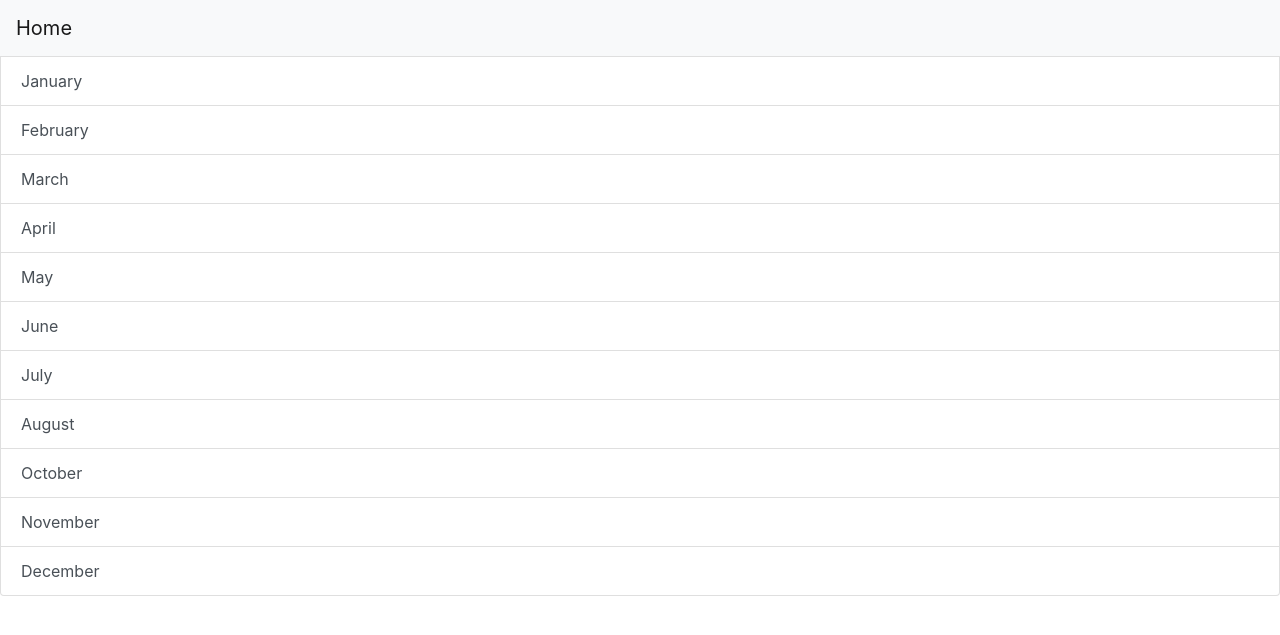
After one commit to DawidAdamczyk/e-home-budget, a Symfony app: template templates/expenditure/list.html.twig in a window 1280 px wide. The commit adds this page. Shown: the top 635 px of the page. Run offline with Twig, Linux system fonts and the light colour scheme; the template is opened without the code that fills it, so the values that code supplies are empty; some libraries are stand-ins or nearby versions.

Commit message:
added a base template and model

```diff
--- a/composer.json
+++ b/composer.json
@@ -14,7 +14,7 @@
         "symfony/form": "4.2.*",
         "symfony/framework-bundle": "4.2.*",
         "symfony/monolog-bundle": "^3.1",
-        "symfony/orm-pack": "*",
+        "symfony/orm-pack": "^1.0",
         "symfony/process": "4.2.*",
         "symfony/security-bundle": "4.2.*",
         "symfony/serializer-pack": "*",
@@ -23,7 +23,8 @@
         "symfony/twig-bundle": "4.2.*",
         "symfony/validator": "4.2.*",
         "symfony/web-link": "4.2.*",
-        "symfony/yaml": "4.2.*"
+        "symfony/yaml": "4.2.*",
+        "twbs/bootstrap": "^4.3"
     },
     "require-dev": {
         "symfony/debug-pack": "*",
--- a/config/routes.yaml
+++ b/config/routes.yaml
@@ -1,3 +1,3 @@
-#index:
-#    path: /
-#    controller: App\Controller\DefaultController::index
+index:
+    path: /
+    controller: App\Controller\ExpenditureController::list
--- a/templates/base.html.twig
+++ b/templates/base.html.twig
@@ -3,10 +3,24 @@
     <head>
         <meta charset="UTF-8">
         <title>{% block title %}Welcome!{% endblock %}</title>
-        {% block stylesheets %}{% endblock %}
+        {% block stylesheets %}
+        <link rel="stylesheet" href="https://stackpath.bootstrapcdn.com/bootstrap/4.3.1/css/bootstrap.min.css"
+        integrity="sha384-ggOyR0iXCbMQv3Xipma34MD+dH/1fQ784/j6cY/iJTQUOhcWr7x9JvoRxT2MZw1T"
+         crossorigin="anonymous">
+        <script src="https://stackpath.bootstrapcdn.com/bootstrap/4.3.1/js/bootstrap.min.js"
+         integrity="sha384-JjSmVgyd0p3pXB1rRibZUAYoIIy6OrQ6VrjIEaFf/nJGzIxFDsf4x0xIM+B07jRM"
+         crossorigin="anonymous"></script>
+        {% endblock %}
     </head>
     <body>
-        {% block body %}{% endblock %}
+        {% block navbar %}
+          {% include 'navbar.html.twig' %}
+        {% endblock %}
+        {% block body %}
+        <div class="container text-center">
+
+        </div>
+        {% endblock %}
         {% block javascripts %}{% endblock %}
     </body>
 </html>
--- /dev/null
+++ b/templates/expenditure/list.html.twig
@@ -0,0 +1,15 @@
+{% extends 'base.html.twig' %}
+
+{% block body %}
+    <a href="/January" class="list-group-item list-group-item-action">January</a>
+    <a href="/February" class="list-group-item list-group-item-action">February</a>
+    <a href="/March" class="list-group-item list-group-item-action">March</a>
+    <a href="/April" class="list-group-item list-group-item-action">April</a>
+    <a href="/May" class="list-group-item list-group-item-action">May</a>
+    <a href="/June" class="list-group-item list-group-item-action">June</a>
+    <a href="/July" class="list-group-item list-group-item-action">July</a>
+    <a href="/August" class="list-group-item list-group-item-action">August</a>
+    <a href="/October" class="list-group-item list-group-item-action">October</a>
+    <a href="/November" class="list-group-item list-group-item-action">November</a>
+    <a href="/December" class="list-group-item list-group-item-action">December</a>
+{% endblock %}
--- /dev/null
+++ b/templates/navbar.html.twig
@@ -0,0 +1,9 @@
+<nav class="navbar navbar-expand-lg navbar-light bg-light">
+  <a class="navbar-brand" href="/">Home</a>
+  <button class="navbar-toggler" type="button" data-toggle="collapse" data-target="#navbarNav" aria-controls="navbarNav" aria-expanded="false" aria-label="Toggle navigation">
+    <span class="navbar-toggler-icon"></span>
+  </button>
+  <div class="collapse navbar-collapse" id="navbarNav">
+
+  </div>
+</nav>
```
Also changed, not shown: src/Controller/ExpenditureController.php (added, +13 -0 lines), src/Entity/Expenditure.php (added, +91 -0 lines), src/Repository/ExpenditureRepository.php (added, +50 -0 lines), 4 other files.
